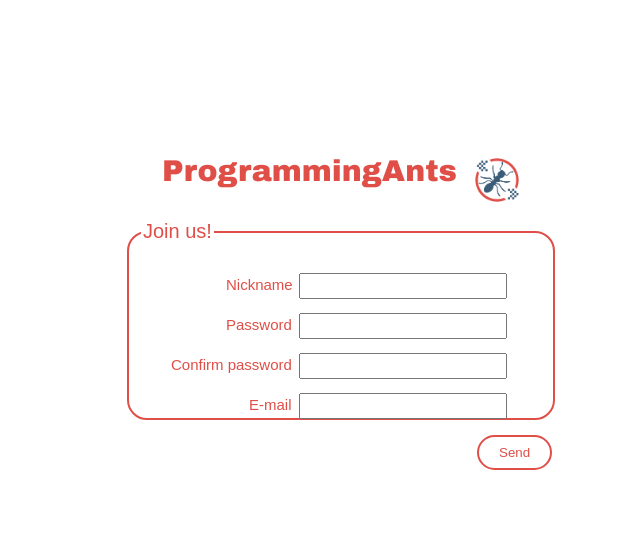
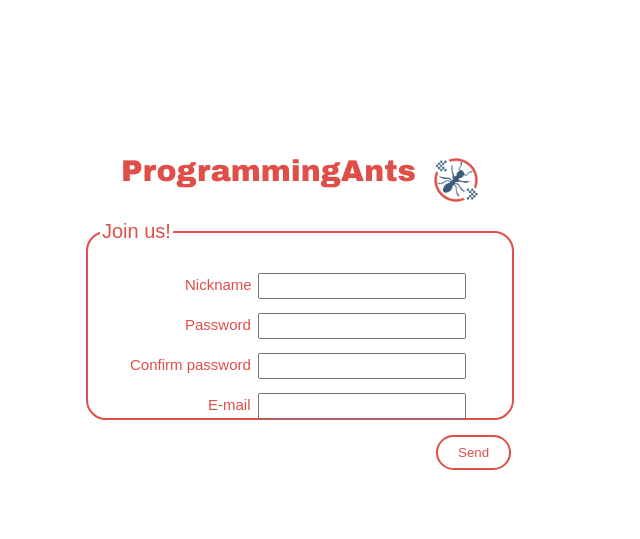
Before and after one commit to LaFourmiProgrammeuse/ProgressProject, a PHP site: page /html/Register_page.html in a window 1280 px wide. Shown: the top 539 px of the page, without its empty margins (339-979 px from the left). Run offline with PHP 8.4, Linux system fonts and the light colour scheme.

Commit message:
Margin auto pour centrer formulaire

```diff
--- a/ProgrammingAnts/css/register_page.css
+++ b/ProgrammingAnts/css/register_page.css
@@ -25,8 +25,9 @@ body {
 		display: flex;
 		margin-top: 140px;
 		height: 400px;
-		margin-left: 32.5%;
-        margin-right: 29%;
+		margin-left: auto;
+        margin-right: auto;
+        width: 530px;
 
 	}
 
```
